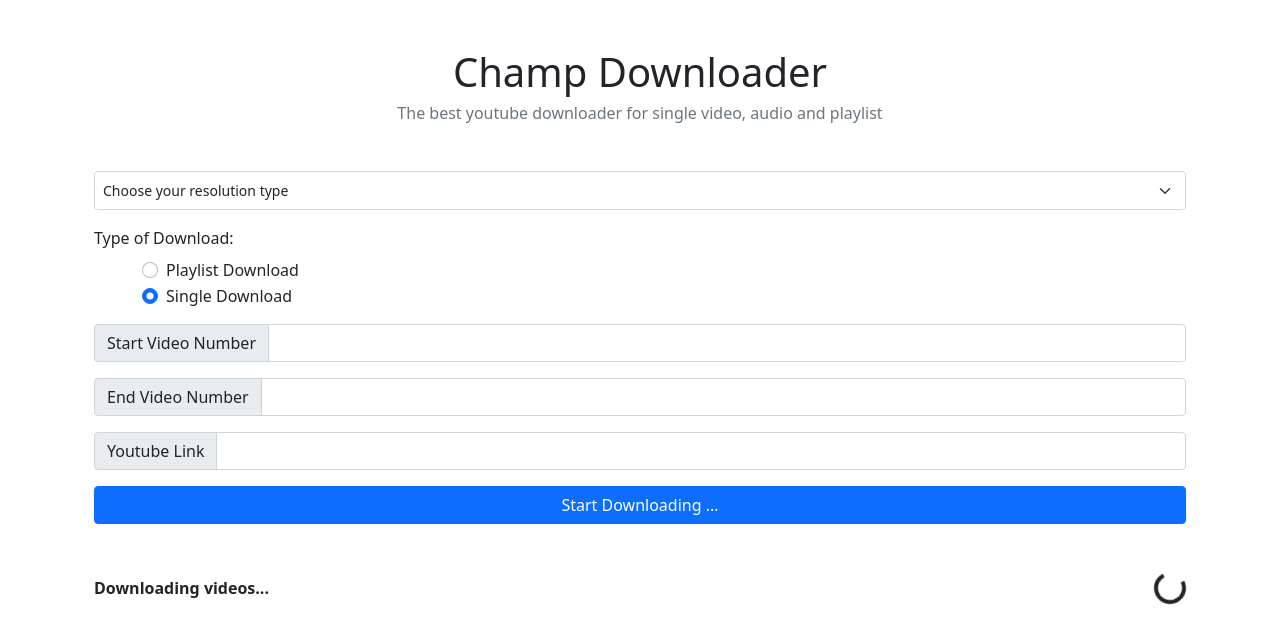
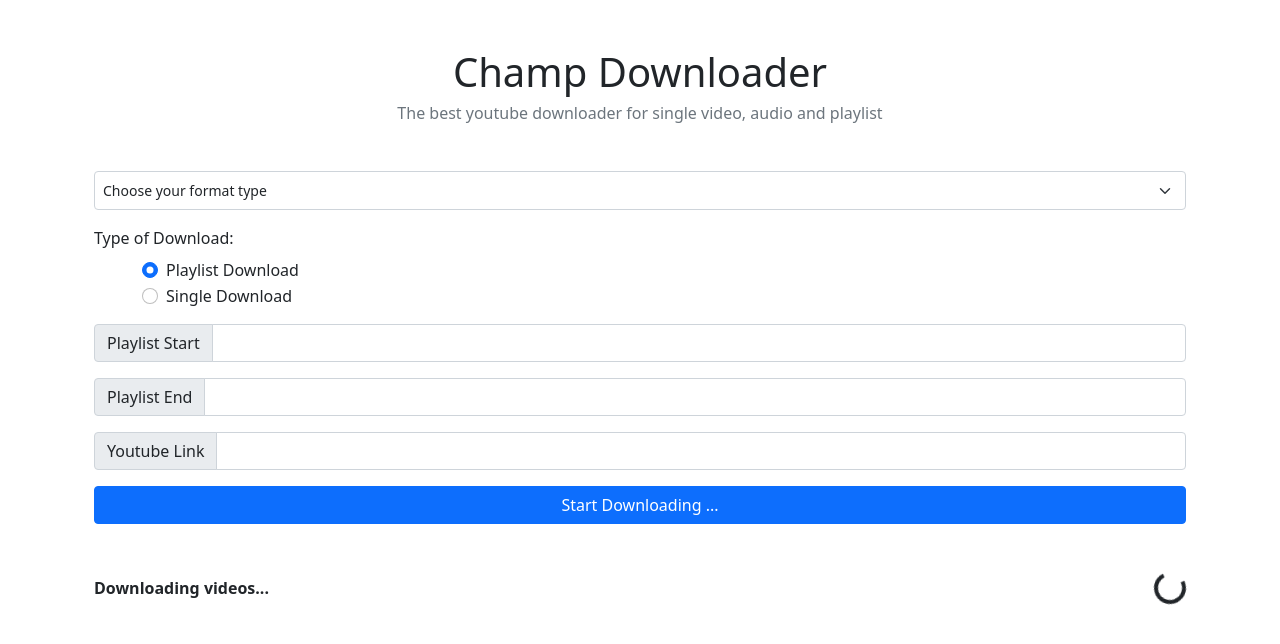
Before and after one commit to OtchereDev/Django_youtube_downloader, a Django app: page / in a window 1280 px wide. Shown: the part 56-700 px from the top of the page. Run offline with Django 3.2, Linux system fonts and the light colour scheme; some libraries are stand-ins or nearby versions.

Commit message:
add selction js

```diff
--- a/downloader/helpers.py
+++ b/downloader/helpers.py
@@ -21,7 +21,7 @@
     playlist=pytube.Playlist(body['url'])
     folder_name = playlist_id_maker(playlist)
 
-    for url in playlist.video_urls[:3]:
+    for url in playlist.video_urls:
         youtube = pytube.YouTube(url)
         video=youtube.streams.get_by_resolution(body['resolution'])
         # print(youtube.streams)
--- a/static/js/app.js
+++ b/static/js/app.js
@@ -5,7 +5,11 @@
 const url_link = document.querySelector('.url_link')
 const submit_btn = document.querySelector('.submit_btn')
 const downloader_form = document.querySelector('.downloader_form')
+const playlist_option=document.querySelector('#flexRadioDefault1')
+const single_vid_option=document.querySelector('#flexRadioDefault2')
 
+
+console.log(playlist_option,single_vid_option)
 
 // fetch action
 async function postAPI(data){
@@ -29,37 +33,44 @@
     const upper_limit_val = upper_limit.value
     const url_link_val = url_link.value
 
-    validateInput(resolution)
-    validateInput(upper_limit)
-    validateInput(lower_limit)
-    validateInput(url_link)
+    if(playlist_option.checked){
+        validateInput(resolution)
+        validateInput(upper_limit)
+        validateInput(lower_limit)
+        validateInput(url_link)
+    }else{
+
+        validateInput(resolution)
+        validateInput(url_link)
+    }
 
 
-    if (resolution_val && lower_limit_val && upper_limit_val && url_link_val){
-        postAPI({
-            'ul':upper_limit_val,
-            'll':lower_limit_val,
-            'url':url_link_val,
-            'playlist':true,
-            'resolution':'720p'
-        }).then(data=>{
-            console.log(data)
-        }).catch(e=>{
-            console.log(e)
-        })
-    }
+    console.log(Boolean(resolution_val))
+    // if (resolution_val && lower_limit_val && upper_limit_val && url_link_val){
+    //     postAPI({
+    //         'ul':upper_limit_val,
+    //         'll':lower_limit_val,
+    //         'url':url_link_val,
+    //         'playlist':true,
+    //         'resolution':'720p'
+    //     }).then(data=>{
+    //         console.log(data)
+    //     }).catch(e=>{
+    //         console.log(e)
+    //     })
+    // }
 
-    console.log(JSON.stringify({
-        'ul':upper_limit_val,
-        'll':lower_limit_val,
-        'url':url_link_val,
-        'playlist':true
-    }))
+    // console.log(JSON.stringify({
+    //     'ul':upper_limit_val,
+    //     'll':lower_limit_val,
+    //     'url':url_link_val,
+    //     'playlist':true
+    // }))
 
-    console.log(resolution_val,
-        lower_limit_val,
-        upper_limit_val,
-        url_link_val)
+    // console.log(resolution_val,
+    //     lower_limit_val,
+    //     upper_limit_val,
+    //     url_link_val)
 }
 
 
@@ -67,7 +78,7 @@
 
 
     if(input_type==resolution){
-        if(input_type.value=='Choose your resolution type'){
+        if(input_type.value==''){
             resolution.style.borderColor='Red'
         }else{
             resolution.style.borderColor=''
@@ -85,8 +96,23 @@
     }
 }
 
+function disableFields(){
+    if(single_vid_option.checked){
+        lower_limit.disabled=true
+        upper_limit.disabled=true
+    }else{
+        lower_limit.disabled=false
+        upper_limit.disabled=false
+    }
+}
+
+// function calls
+// disableFields()
+
 // Event Handler
 downloader_form.addEventListener('submit',e=>{
     e.preventDefault()
     submitRequest()
 })
+single_vid_option.addEventListener('click',disableFields)
+playlist_option.addEventListener('click',disableFields)
--- a/templates/downloader/index.html
+++ b/templates/downloader/index.html
@@ -14,30 +14,32 @@
         <form  class="form-class downloader_form">
             {% csrf_token %}
             <select class="form-select form-select-sm mb-3 py-2 resolution" aria-label=".form-select-sm example">
-                <option>Choose your resolution type</option>
-                <option value="1">One</option>
-                <option value="2">Two</option>
-                <option value="3">Three</option>
+                <option value=''>Choose your format type</option>
+                <option value="1">MP3 (Audio)</option>
+                <option value="360p">MP4 (360p Video)</option>
+                <option value="480p">MP4 (480p Video)</option>
+                <option value="720p">MP4 (720p Video)</option>
+                <option value="1080p">MP4 (1080p Video)</option>
             </select>
                 <label for="exampleFormControlInput1" class="form-label">Type of Download: </label>
             <div class="form-check  text-left mx-5">
-                <input class="form-check-input" type="radio" name="flexRadioDefault" id="flexRadioDefault1">
+                <input class="form-check-input" type="radio" name="flexRadioDefault" id="flexRadioDefault1" checked>
                 <label class="form-check-label" for="flexRadioDefault1">
                     Playlist Download
                 </label>
                 </div>
                 <div class="form-check mb-3 mx-5">
-                <input class="form-check-input" type="radio" name="flexRadioDefault" id="flexRadioDefault2" checked>
+                <input class="form-check-input" type="radio" name="flexRadioDefault" id="flexRadioDefault2" >
                 <label class="form-check-label" for="flexRadioDefault2">
                     Single Download
                 </label>
             </div>
                 <div class="input-group mb-3">
-                    <span class="input-group-text" id="basic-addon3"> Start Video Number </span>
+                    <span class="input-group-text" id="basic-addon3"> Playlist Start </span>
                     <input type="number" class="form-control lower_limit" id="basic-url" aria-describedby="basic-addon3">
                 </div>
                 <div class="input-group mb-3">
-                    <span class="input-group-text" id="basic-addon3"> End Video Number </span>
+                    <span class="input-group-text" id="basic-addon3"> Playlist End</span>
                     <input type="number" class="form-control upper_limit" id="basic-url" aria-describedby="basic-addon3">
                 </div>
                 <div class="input-group mb-3">
```
